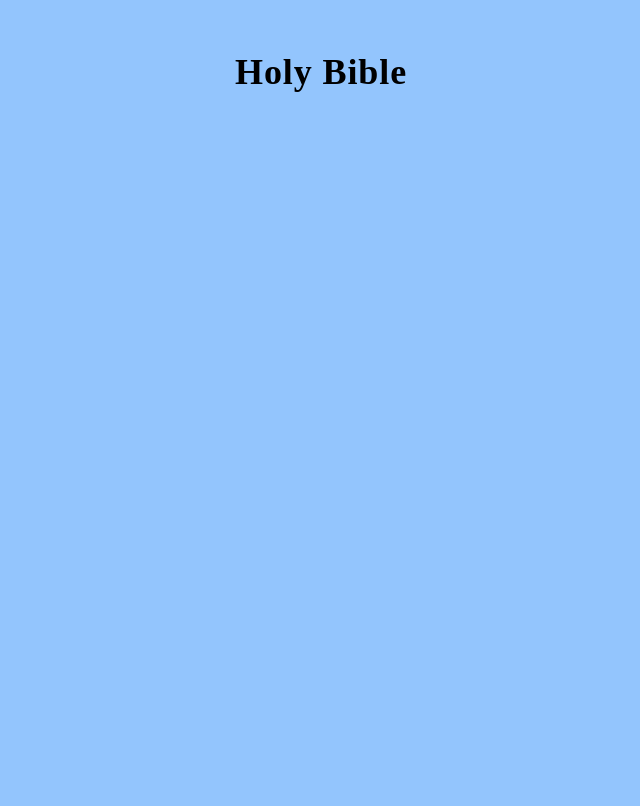
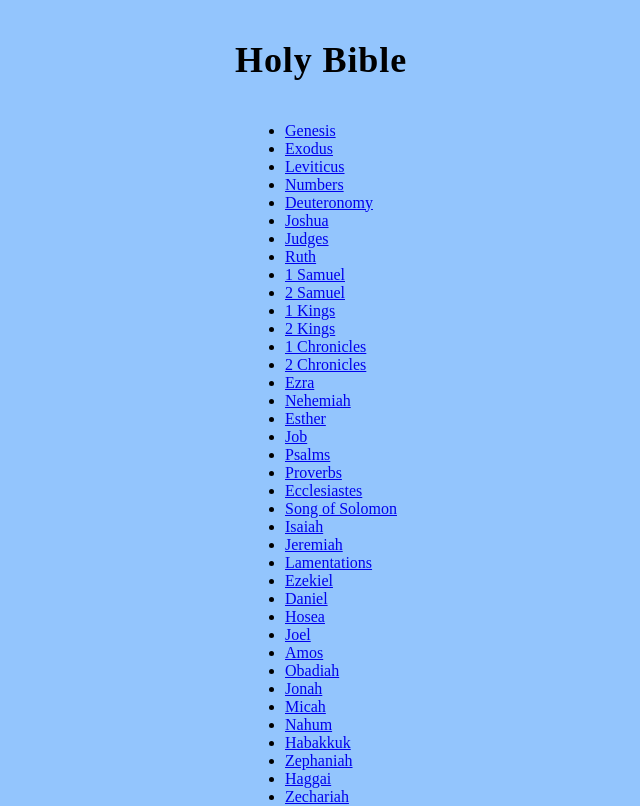
Before and after one commit to ducks23/bible_app, a Next.js app: page / in a window 1280 px wide. Shown: the top 806 px of the page, without its empty margins (319-959 px from the left). Built offline with nearby package versions, Linux system fonts and the light colour scheme.

Commit message:
adding colors and title page

```diff
--- a/src/app/book/[id]/page.js
+++ b/src/app/book/[id]/page.js
@@ -32,7 +32,7 @@
 
   console.log(book.data);
   return (
-    <div className="flex justify-center px-12 pt-6 flex-col bg-sky-300">
+    <div className="flex justify-center px-12 pt-6 flex-col bg-blue-300">
       <div className=" bg-[#fff5de] p-4 rounded-lg">
         <div className="text-3xl text-center  font-bold text-gray-500  underline mx-auto">
           {"Book of " + title}
--- a/src/app/book/page.js
+++ b/src/app/book/page.js
@@ -74,8 +74,8 @@
 
 const BooksPage = () => {
   return (
+    <div className="flex bg-blue-300 justify-center">
       <div>
-      <h1>Books of the Bible</h1>
         <ul>
           {booksOfTheBible.map((book) => (
             <li key={book.id}>
@@ -84,6 +84,7 @@
           ))}
         </ul>
       </div>
+    </div>
   );
 };
 
--- a/src/app/page.js
+++ b/src/app/page.js
@@ -1,5 +1,7 @@
 import { GlowingStarsBackgroundCard } from "@/components/ui/glowing-stars";
 import { TextGenerateEffect } from "@/components/ui/text-generate-effect";
+
+import BooksPage from "./book/page";
 import {
   TextRevealCard,
   TextRevealCardDescription,
@@ -10,7 +12,7 @@
   const words = "Holy Bible";
 
   return (
-    <div className="p-3 bg-blue-300 h-screen">
+    <div className=" bg-blue-300 ">
       <div className=""></div>
       {/* <GlowingStarsBackgroundCard /> */}
       <div className="font-body font-bold text-xl  text-center p-5 ">
@@ -19,7 +21,7 @@
           words={words}
         />
       </div>
-      <div>{}</div>
+      <BooksPage />
 
       <div className="flex justify-center items-center">
         {/* <TextRevealCard */}
```
Lines whose indentation alone changed are shown as unchanged.
